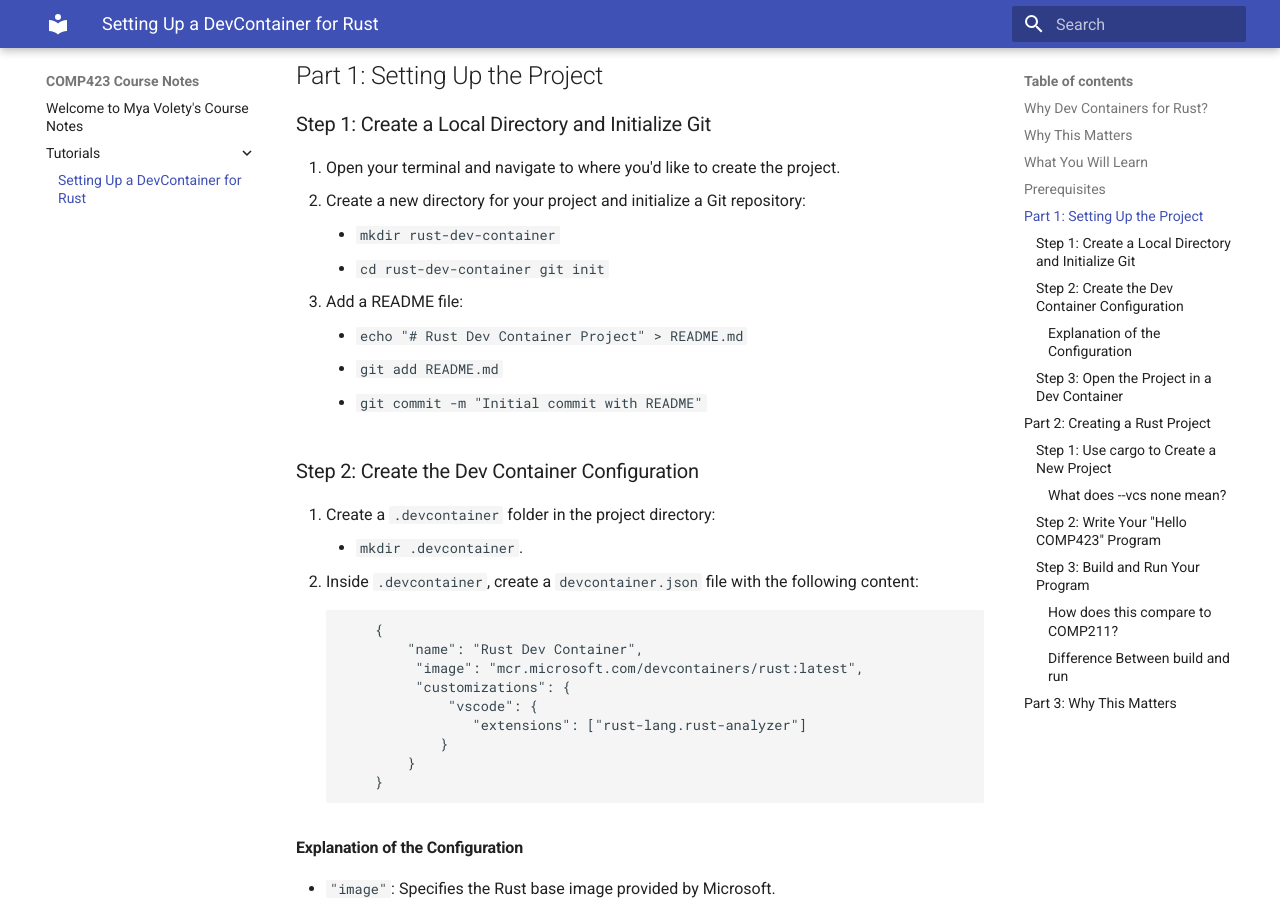
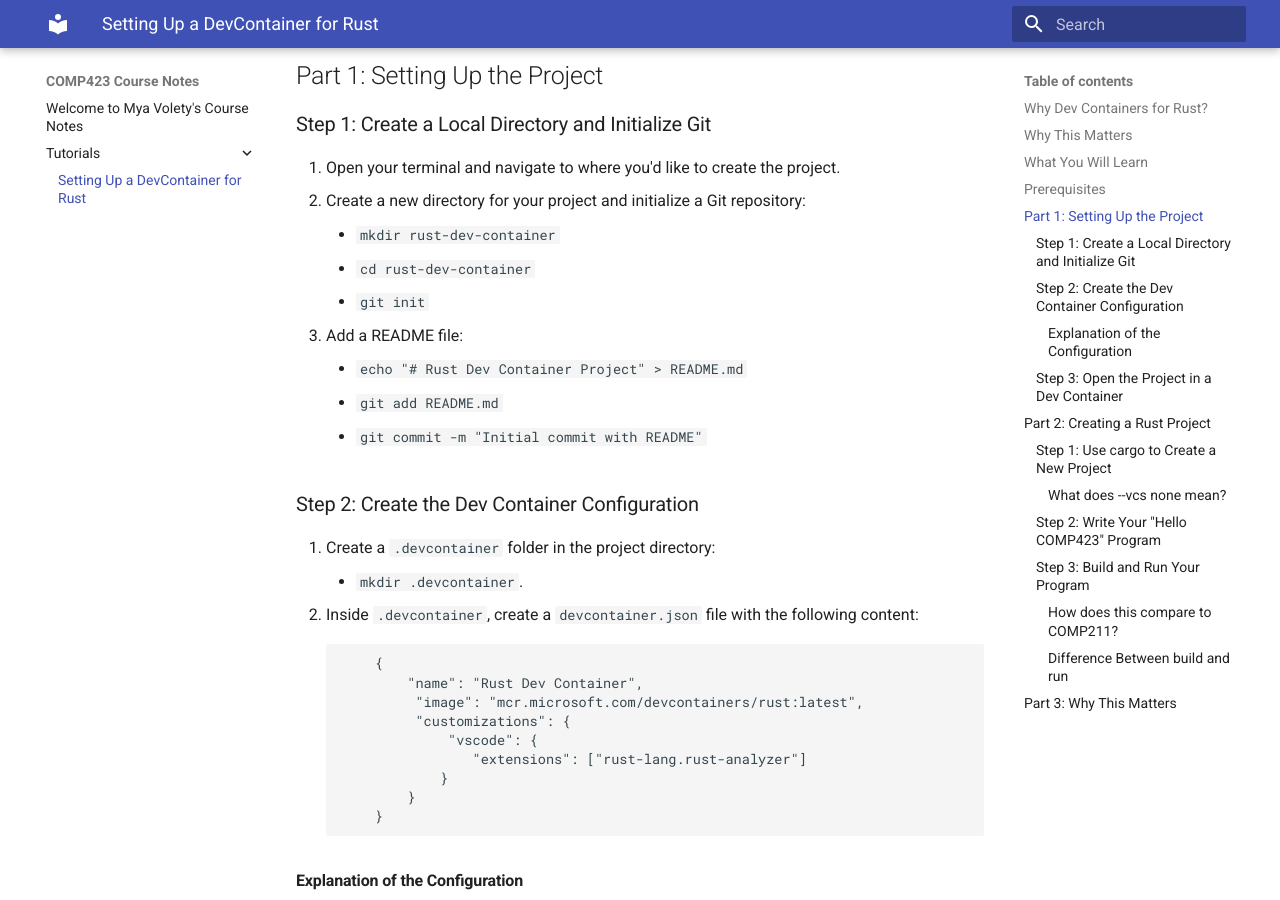
Before and after one commit to mvolety/comp423-course-notes, an MkDocs documentation site: the page built from docs/tutorials/rust-setup.md, in a window 1280 px wide and 900 px high, scrolled down 1236 px. Built offline with MkDocs 1.6.1 and Material for MkDocs 9.7.7, drawn with Linux system fonts in a browser that asks for light colours.

Commit message:
Adjusted formatting

```diff
--- a/docs/tutorials/rust-setup.md
+++ b/docs/tutorials/rust-setup.md
@@ -37,7 +37,8 @@
 1. Open your terminal and navigate to where you'd like to create the project.
 2. Create a new directory for your project and initialize a Git repository:
     * `mkdir rust-dev-container`
-    * `cd rust-dev-container git init`
+    * `cd rust-dev-container`
+    * `git init`
 3. Add a README file:
     * `echo "# Rust Dev Container Project" > README.md`
     * `git add README.md`
```
